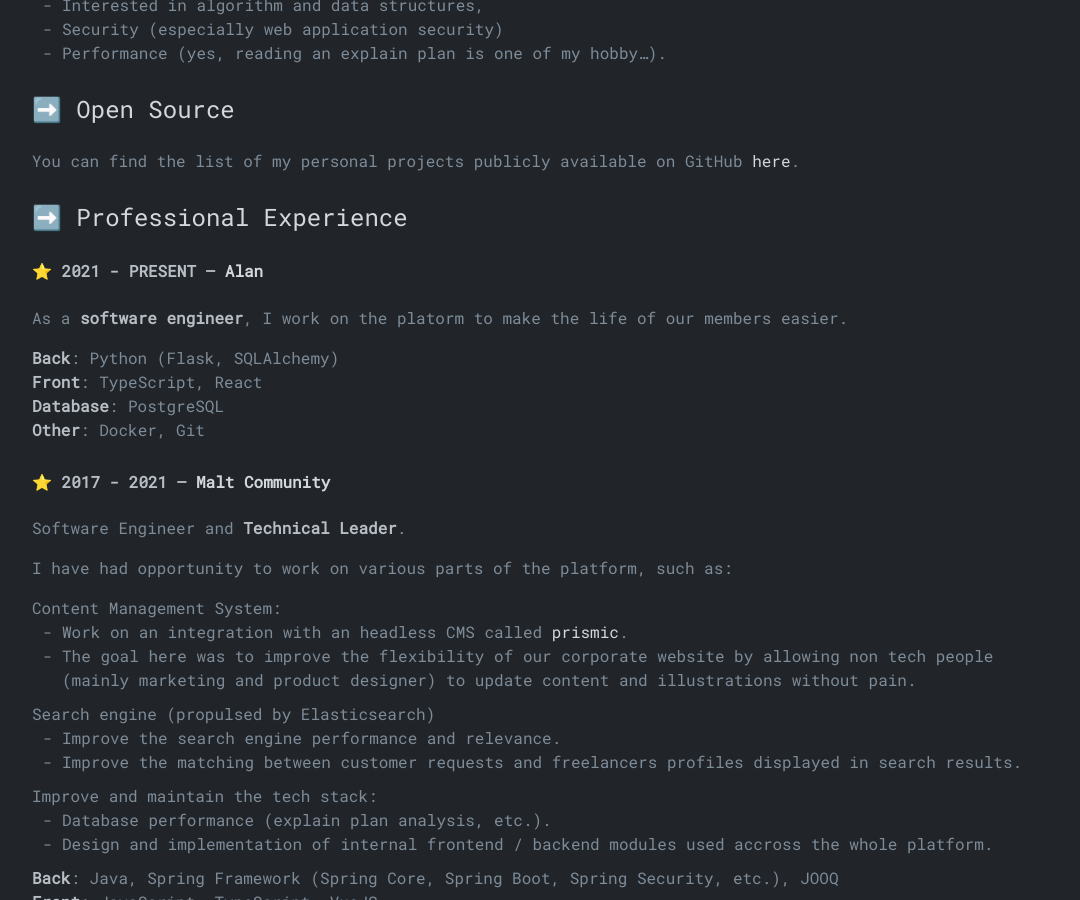
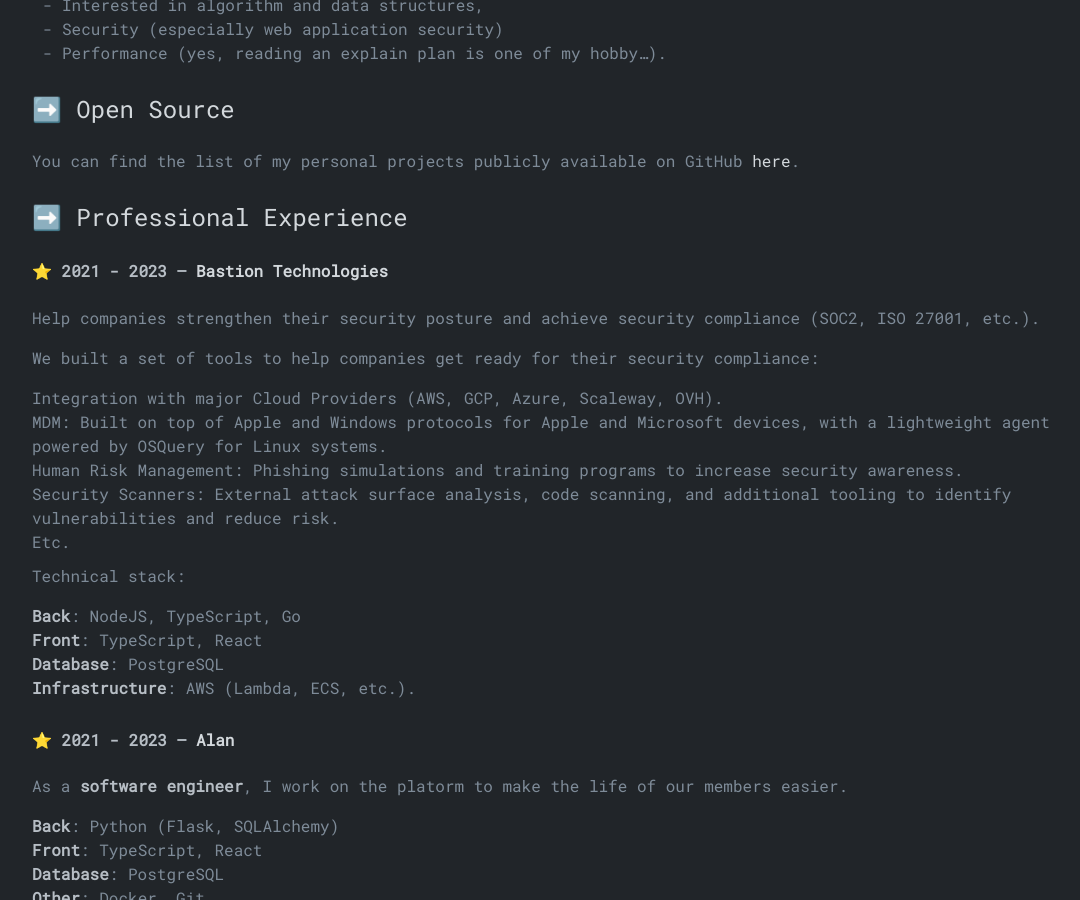
Before and after one commit to mjeanroy/mjeanroy.github.io, a Jekyll site: the page built from resume/index.html, in a window 1280 px wide and 900 px high, scrolled down 390 px. Shown: the whole window, without its empty margins (96-1176 px from the left). Built offline with Jekyll 4.4.1, drawn with Linux system fonts in a browser that asks for light colours.

Commit message:
Update resume.md

```diff
--- a/_includes/resume.md
+++ b/_includes/resume.md
@@ -19,7 +19,24 @@
 
 #### ➡️ Professional Experience
 
-##### ⭐ **2021 - PRESENT -- [Alan](https://alan.com)**
+##### ⭐ **2021 - 2023 -- [Bastion Technologies](https://bastion.tech)**
+
+Help companies strengthen their security posture and achieve security compliance (SOC2, ISO 27001, etc.).
+
+We built a set of tools to help companies get ready for their security compliance:
+- Integration with major Cloud Providers (AWS, GCP, Azure, Scaleway, OVH).
+- MDM: Built on top of Apple and Windows protocols for Apple and Microsoft devices, with a lightweight agent powered by OSQuery for Linux systems.
+- Human Risk Management: Phishing simulations and training programs to increase security awareness.
+- Security Scanners: External attack surface analysis, code scanning, and additional tooling to identify vulnerabilities and reduce risk.
+- Etc.
+
+Technical stack:
+- **Back**: NodeJS, TypeScript, Go
+- **Front**: TypeScript, React
+- **Database**: PostgreSQL
+- **Infrastructure**: AWS (Lambda, ECS, etc.).
+
+##### ⭐ **2021 - 2023 -- [Alan](https://alan.com)**
 
 As a **software engineer**, I work on the platorm to make the life of our members easier.
 
```
